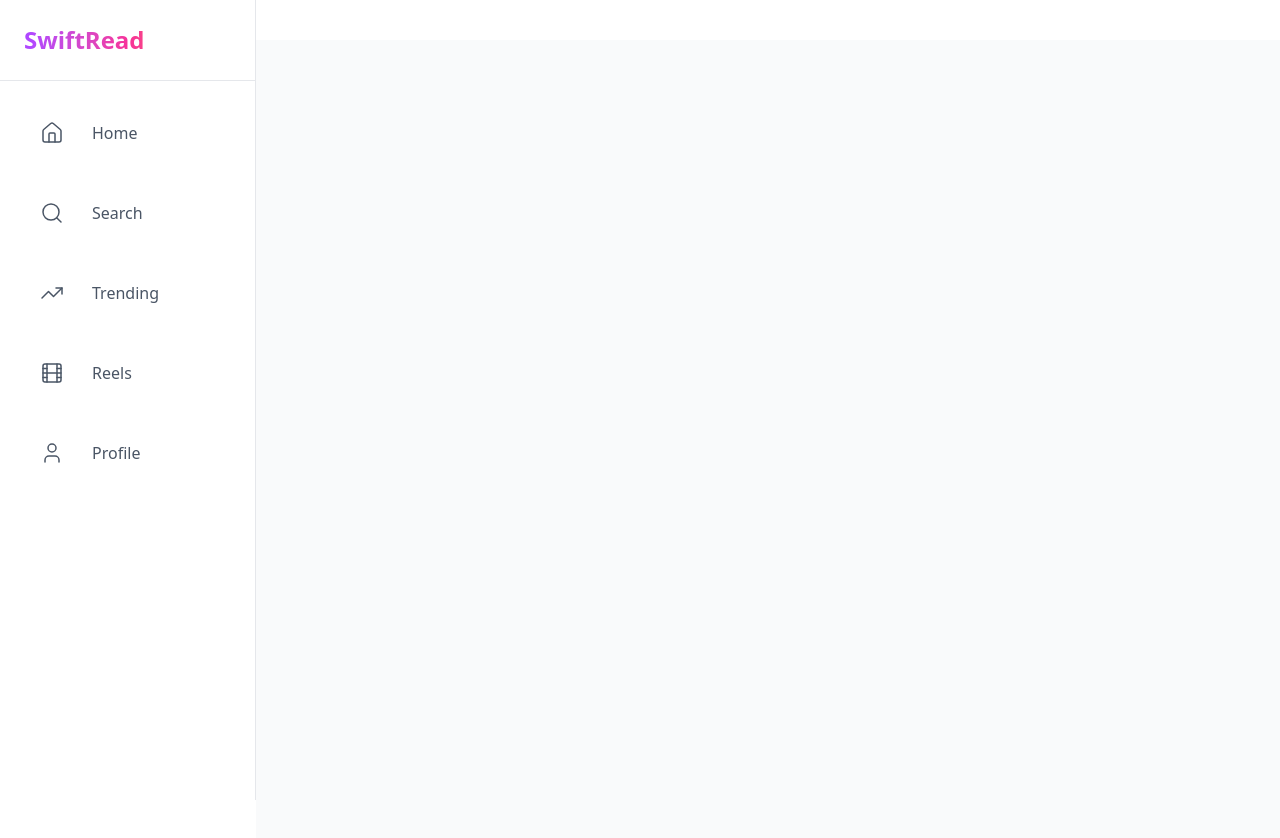
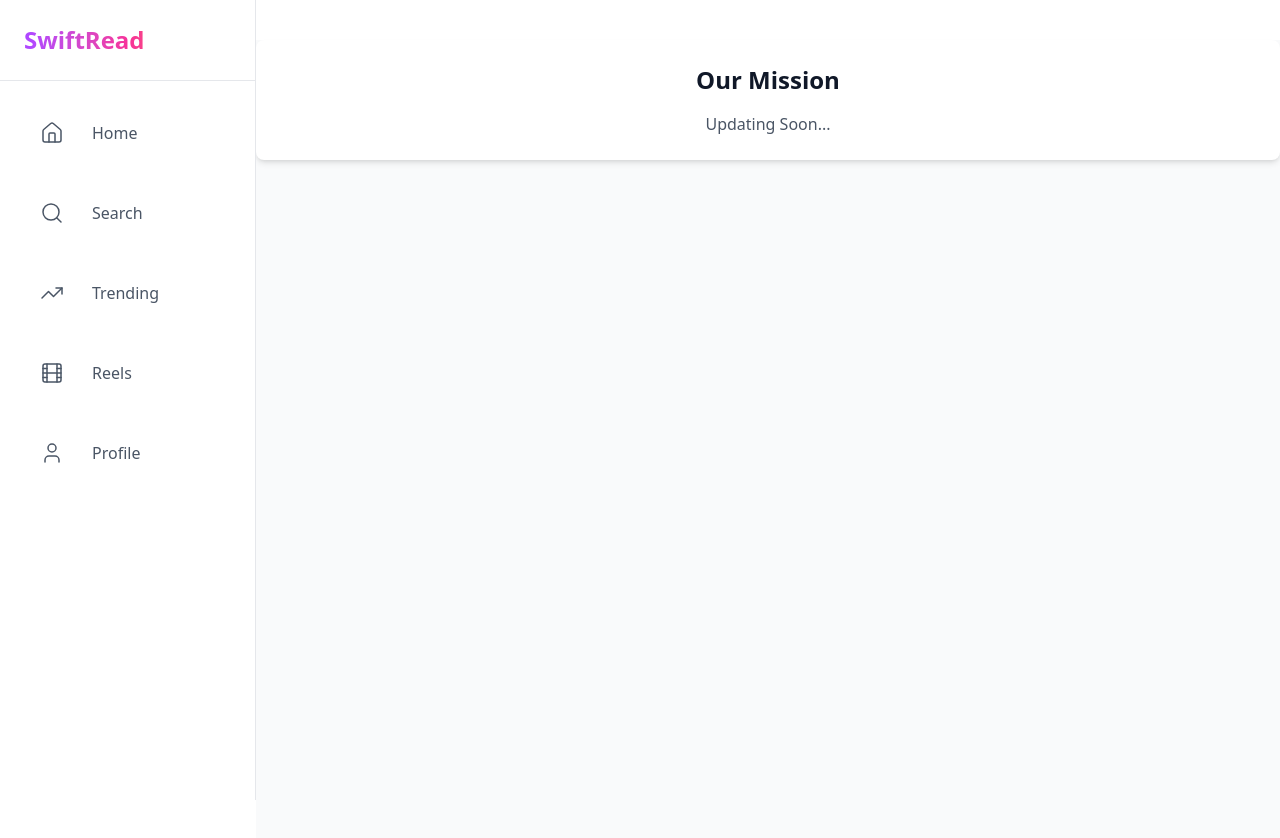
Before and after one commit to 98991536151948827743/98991536151948827743Hidden_angle, a React (Vite) app: page /mission in a window 1280 px wide. Built offline with nearby package versions, Linux system fonts and the light colour scheme.

Commit message:
Minor Error

```diff
--- a/src/App.jsx
+++ b/src/App.jsx
@@ -11,7 +11,7 @@ import ProfilePage from './Pages/ProfilePage';
 import ReelsPage from './Pages/ReelsPage';
 
 import CareersPage from './Pages/Career';
-import mission from './Pages/mission';
+import Mission from './Pages/mission';
 
 
 const App = () => {
@@ -27,7 +27,7 @@ const App = () => {
           <Route path="/reels" element={<ReelsPage />} />
           <Route path="/profile" element={<ProfilePage />} />
           <Route path="/careers" element={<CareersPage />} />
-          <Route path="/mission" element={<mission />} />
+          <Route path="/mission" element={<Mission />} />
 
           {/* Fallback route for 404 */}
           <Route path="*" element={
--- a/src/Pages/mission.jsx
+++ b/src/Pages/mission.jsx
@@ -1,6 +1,6 @@
 import React from 'react';
 
-const mission = () => {
+const Mission = () => {
   return (
     <div className="w-full bg-white rounded-lg p-6 shadow-md text-center">
       <h2 className="text-2xl font-bold text-gray-900 mb-4">Our Mission</h2>
@@ -9,4 +9,4 @@ const mission = () => {
   );
 };
 
-export default mission;
+export default Mission;
```
